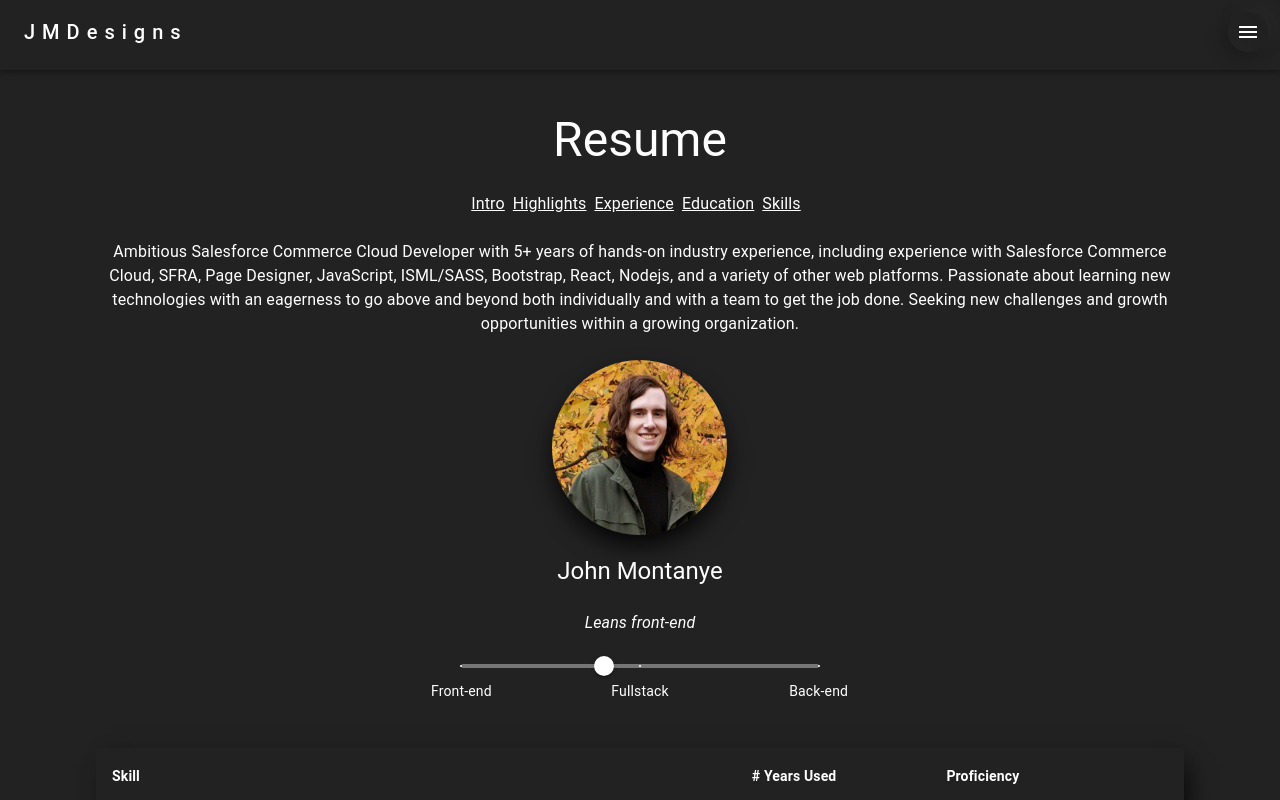
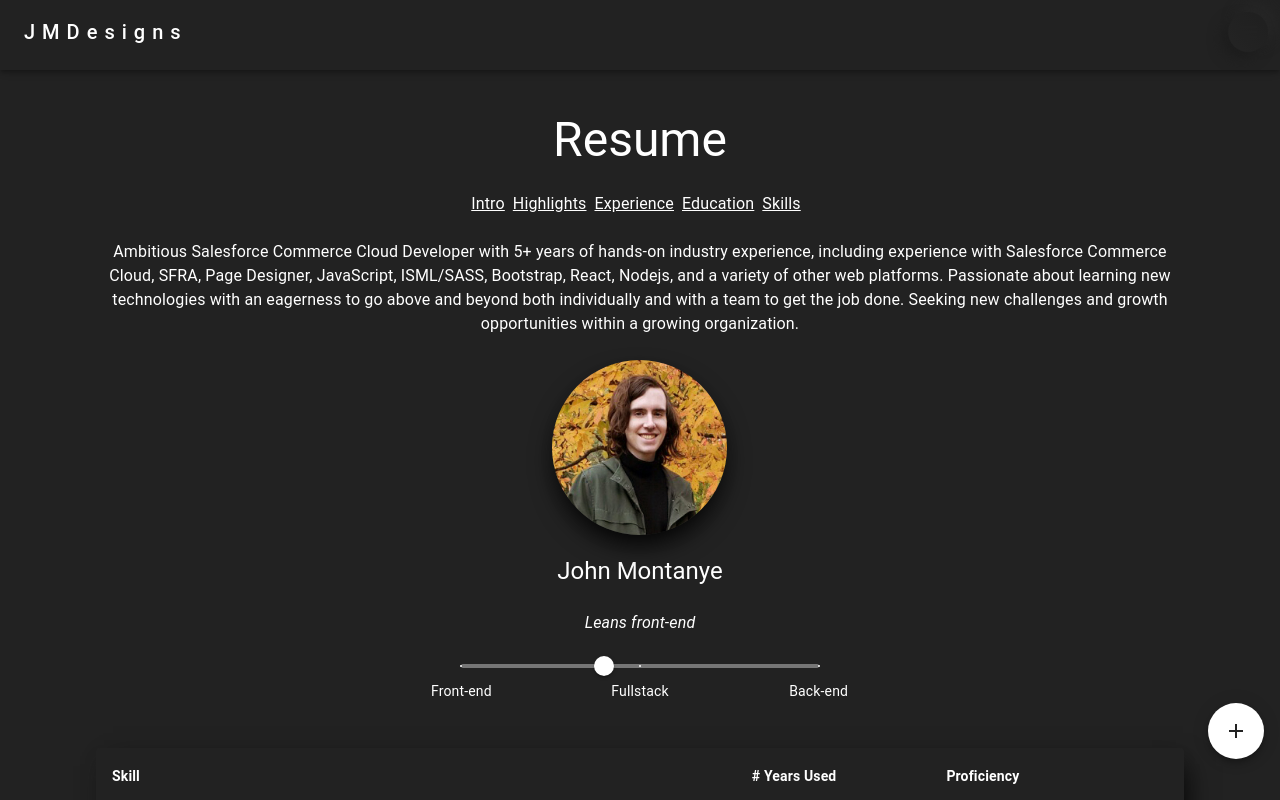
Before and after one commit to montanyecreative/neomat, a React (Create React App) app: page /resume in a window 1280 px wide. Shown: the top 800 px of the page. Built offline with nearby package versions, Linux system fonts and the light colour scheme.

Commit message:
Added action button to resume page

```diff
--- a/src/index.css
+++ b/src/index.css
@@ -94,3 +94,8 @@ button:hover {
 .MuiSlider-markLabel {
   color: #FFF !important;
 }
+
+.MuiButtonBase-root, .MuiButtonBase-root:hover {
+  background-color: #FFF !important;
+  color: #222 !important;
+}
--- a/src/pages/resumePage/resumePage.js
+++ b/src/pages/resumePage/resumePage.js
@@ -1,5 +1,11 @@
 import React from "react";
 import { cx, css } from '@emotion/css';
+
+// core components
+import Box from '@mui/material/Box';
+import SpeedDial from '@mui/material/SpeedDial';
+import SpeedDialIcon from '@mui/material/SpeedDialIcon';
+import SpeedDialAction from '@mui/material/SpeedDialAction';
 
 // sections of this page
 import Footer from "../../components/footer.js";
@@ -8,6 +14,12 @@ import Matrix from "./sections/matrix";
 import Experience from "./sections/experience";
 import Education from "./sections/education";
 import Skills from "./sections/skills";
+
+// icons
+import DownloadIcon from '@mui/icons-material/Download';
+import MailOutlineIcon from '@mui/icons-material/MailOutline';
+import NorthIcon from '@mui/icons-material/North';
+import ShareIcon from '@mui/icons-material/Share';
 
 // styles
 import { containerFluid, main, pb2, pt2, px4, textCenter } from "../../assets/styles/neomat";
@@ -28,9 +40,41 @@ const paddingTop = css`
     padding-top: 5em;
 `
 
+const actions = [
+    { icon: <DownloadIcon />, name: 'Download resume' },
+    { icon: <MailOutlineIcon />, name: 'Contact me' },
+    { icon: <NorthIcon />, name: 'To top of page' },
+    { icon: <ShareIcon />, name: 'Share page' },
+];
+
 export default function ResumePage() {
+    const [open, setOpen] = React.useState(false);
+    const handleOpen = () => setOpen(true);
+    const handleClose = () => setOpen(false);
+
     return (
         <div className={cx(containerFluid)}>
+            <div>
+                <Box sx={{ height: 320, transform: 'translateZ(0px)', flexGrow: 1, position: 'fixed', bottom: '25px', right: '0', zIndex: '999' }}>
+                    <SpeedDial
+                        ariaLabel="SpeedDial controlled open example"
+                        sx={{ position: 'absolute', bottom: 16, right: 16 }}
+                        icon={<SpeedDialIcon />}
+                        onClose={handleClose}
+                        onOpen={handleOpen}
+                        open={open}
+                    >
+                        {actions.map((action) => (
+                            <SpeedDialAction
+                                key={action.name}
+                                icon={action.icon}
+                                tooltipTitle={action.name}
+                                onClick={handleClose}
+                            />
+                        ))}
+                    </SpeedDial>
+                </Box>
+            </div>
             <div className={cx(main, px4, pt2, pb2, textCenter)}>
                 <div className={cx(backgroundColor, paddingTop)}>
                     <Typography variant="h3" gutterBottom component="h3">
--- a/src/pages/resumePage/sections/experience.js
+++ b/src/pages/resumePage/sections/experience.js
@@ -45,7 +45,9 @@ export default function ExperienceSection() {
                         Salesforce Commerce Cloud Developer
                     </Typography>
                     <Typography variant="body1" style={{ marginLeft: "1em", marginTop: ".25em" }}>
-                        Brands/sites worked include Johnston &amp; Murphy, Sheet Music Plus, Cherished Memories, ReserveBar, and LuxeDecor.
+                        <i>
+                            Brands/sites worked include Johnston &amp; Murphy, Sheet Music Plus, Cherished Memories, ReserveBar, and LuxeDecor.
+                        </i>
                     </Typography>
                     <Typography variant="body1" style={{ marginLeft: "1em", marginTop: ".25em" }}>
                         - Developed several Salesforce Commerce Cloud components for Page Designer using ISML, Bootstrap, SASS, and JavaScript to help clients facilitate content production migrating to SFRA.
```
